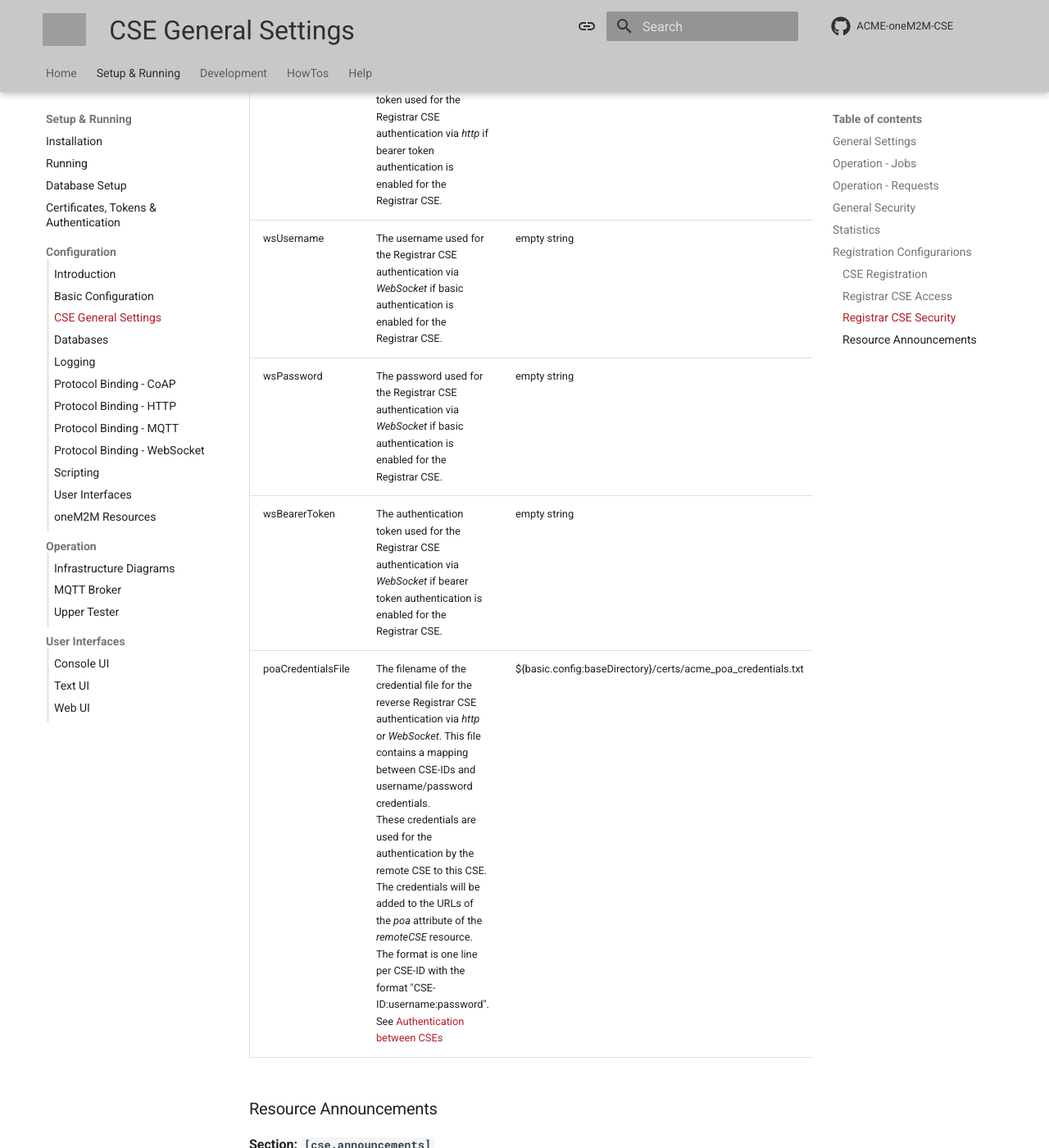
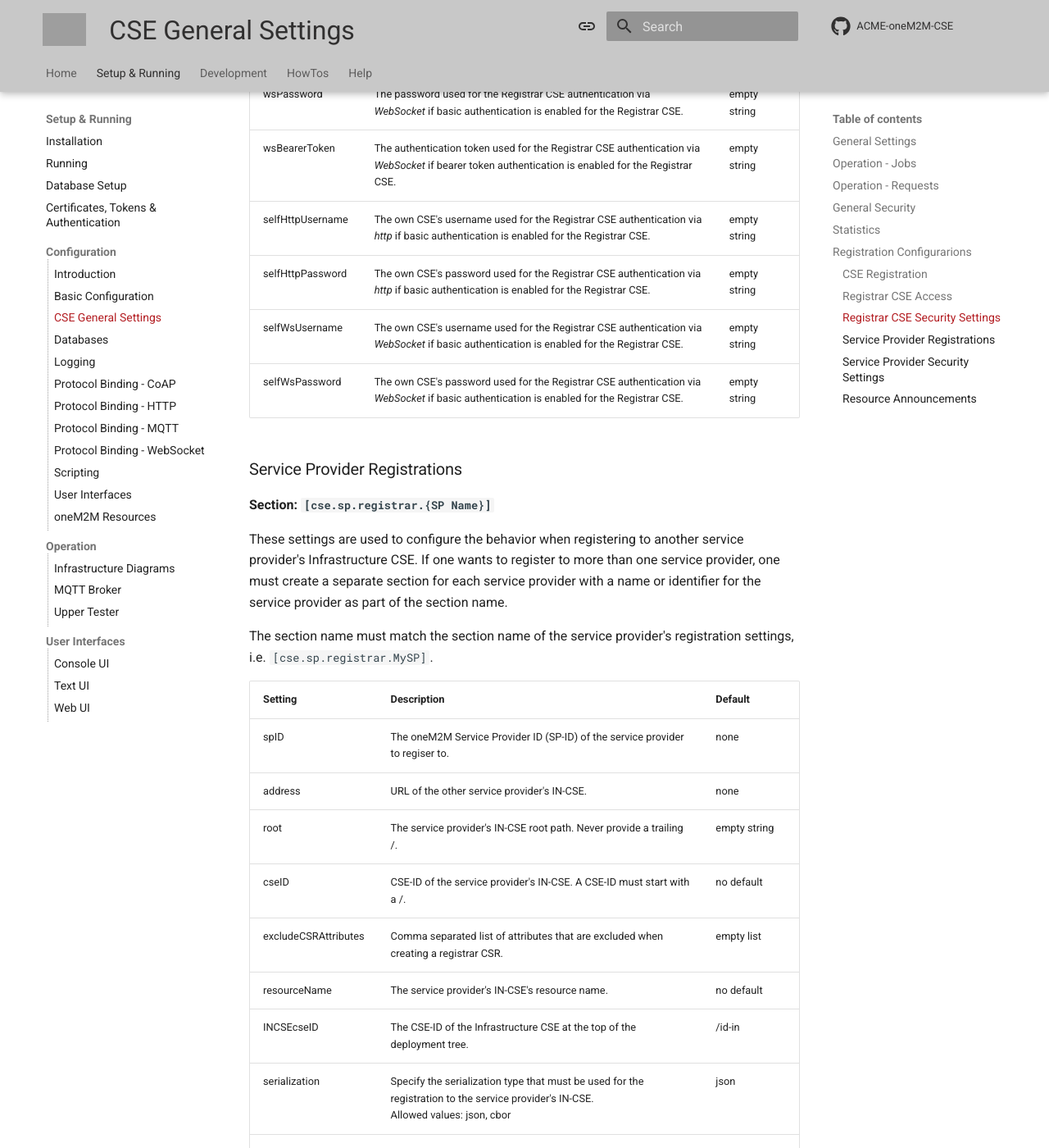
Before and after one commit to ankraft/ACME-oneM2M-CSE-mkdocs, an MkDocs documentation site: the page built from docs/setup/Configuration-cse.md, in a window 1280 px wide and 1400 px high, scrolled down 5997 px. Shown: the whole window at 82% size. Built offline with MkDocs 1.6.1 and Material for MkDocs 9.7.7, drawn with Linux system fonts in a browser that asks for light colours; comment, search, counter and statistics services are not loaded; some of the changed text lies outside the part shown; grey boxes are pictures that could not be loaded.

Commit message:
Added How-to for service provider registrations

````diff
--- a/docs/setup/Configuration-cse.md
+++ b/docs/setup/Configuration-cse.md
@@ -93,11 +93,12 @@ These settings are used to configure the CSE's internal statistics collection an
 
 These settings are used to configure the CSE's internal registration behaviour, but also set the allowed originators for AE and CSR registrations.
 
-| Setting               | Description                                                                                                                                                                          | Default    |
-|:----------------------|:-------------------------------------------------------------------------------------------------------------------------------------------------------------------------------------|:-----------|
-| allowedAEOriginators  | List of AE originators that can register. This is a comma-separated list of originators. Wildcards (* and ?) are supported.                                                          | C\*, S\*   |
-| allowedCSROriginators | List of CSR originators that can register. This is a comma-separated list of originators. Wildcards (* and ?) are supported.<br />**Note**: CSE-IDs must **not** have a leading "/". | empty list |
-| checkLiveliness       | Check the liveliness of the registrations to the registrar CSE and also from the registree CSEs.                                                                                     | True       |
+| Setting               | Description                                                                                                                                                                                                   | Default      |
+|:----------------------|:--------------------------------------------------------------------------------------------------------------------------------------------------------------------------------------------------------------|:-------------|
+| allowedAEOriginators  | List of AE originators that can register. This is a comma-separated list of originators. Wildcards (* and ?) are supported.                                                                                   | C\*, S\*     |
+| allowedCSROriginators | List of CSR originators that can register. This is a comma-separated list of originators. Wildcards (* and ?) are supported.<br />**Note**: CSE-IDs must **not** have a leading "/".                          | empty list   |
+| checkLiveliness       | Check the liveliness of the registrations to the registrar CSE and also from the registree CSEs.                                                                                                              | True         |
+| checkInterval         | This setting specifies the pause in seconds between tries to connect to the configured registrar CSE. This value is also used to check the connectivity to the registrar CSE after a successful registration. | 30 seconds   |
 
 
 ### Registrar CSE Access
@@ -114,23 +115,82 @@ These settings are used to configure the address, access and general behavior to
 | resourceName         | The Registrar CSE's resource name.                                                                                                                                                                            | no default   |
 | INCSEcseID           | The CSE-ID of the Infrastructure CSE at the top of the deployment tree.                                                                                                                                       | /id-in       |
 | serialization        | Specify the serialization type that must be used for the registration to the registrar CSE.<br />Allowed values: json, cbor                                                                                   | json         |
-| checkInterval        | This setting specifies the pause in seconds between tries to connect to the configured registrar CSE. This value is also used to check the connectivity to the registrar CSE after a successful registration. | 30 seconds   |
 | excludeCSRAttributes | Comma separated list of attributes that are excluded when creating a registrar CSR.                                                                                                                           | empty list   |
+| originator		   | The originator used for the registration to the registrar CSE.                                                                                                                                                | none         |
 
-
-### Registrar CSE Security
+### Registrar CSE Security Settings
 
 **Section: `[cse.registrar.security]`**
 
-| Setting            | Description                                                                                                                                                                                                                                                                                                                                                                                                                                                         | Default                                                      |
-|:-------------------|:--------------------------------------------------------------------------------------------------------------------------------------------------------------------------------------------------------------------------------------------------------------------------------------------------------------------------------------------------------------------------------------------------------------------------------------------------------------------|:-------------------------------------------------------------|
-| httpUsername       | The username used for the Registrar CSE authentication via *http* if basic authentication is enabled for the Registrar CSE.                                                                                                                                                                                                                                                                                                                                         | empty string                                                 |
-| httpPassword       | The password used for the Registrar CSE authentication via *http* if basic authentication is enabled for the Registrar CSE.                                                                                                                                                                                                                                                                                                                                         | empty string                                                 |
-| httpBearerToken    | The authentication token used for the Registrar CSE authentication via *http* if bearer token authentication is enabled for the Registrar CSE.                                                                                                                                                                                                                                                                                                                      | empty string                                                 |
-| wsUsername         | The username used for the Registrar CSE authentication via *WebSocket* if basic authentication is enabled for the Registrar CSE.                                                                                                                                                                                                                                                                                                                                    | empty string                                                 |
-| wsPassword         | The password used for the Registrar CSE authentication via *WebSocket* if basic authentication is enabled for the Registrar CSE.                                                                                                                                                                                                                                                                                                                                    | empty string                                                 |
-| wsBearerToken      | The authentication token used for the Registrar CSE authentication via *WebSocket* if bearer token authentication is enabled for the Registrar CSE.                                                                                                                                                                                                                                                                                                                 | empty string                                                 |
-| poaCredentialsFile | The filename of the credential file for the reverse Registrar CSE authentication via *http* or *WebSocket*. This file contains a mapping between CSE-IDs and username/password credentials.<br />These credentials are used for the authentication by the remote CSE to this CSE. The credentials will be added to the URLs of the *poa* attribute of the *remoteCSE* resource.<br /> The format is one line per CSE-ID with the format "CSE-ID:username:password".<br/>See [Authentication between CSEs](../howtos/AuthenticationBetweenCSEs.md) | ${basic.config:baseDirectory}/certs/acme_poa_credentials.txt |
+| Setting          | Description                                                                                                                                         | Default      |
+|:-----------------|:----------------------------------------------------------------------------------------------------------------------------------------------------|:-------------|
+| httpUsername     | The username used for the Registrar CSE authentication via *http* if basic authentication is enabled for the Registrar CSE.                         | empty string |
+| httpPassword     | The password used for the Registrar CSE authentication via *http* if basic authentication is enabled for the Registrar CSE.                         | empty string |
+| httpBearerToken  | The authentication token used for the Registrar CSE authentication via *http* if bearer token authentication is enabled for the Registrar CSE.      | empty string |
+| wsUsername       | The username used for the Registrar CSE authentication via *WebSocket* if basic authentication is enabled for the Registrar CSE.                    | empty string |
+| wsPassword       | The password used for the Registrar CSE authentication via *WebSocket* if basic authentication is enabled for the Registrar CSE.                    | empty string |
+| wsBearerToken    | The authentication token used for the Registrar CSE authentication via *WebSocket* if bearer token authentication is enabled for the Registrar CSE. | empty string |
+| selfHttpUsername | The own CSE's username used for the Registrar CSE authentication via *http* if basic authentication is enabled for the Registrar CSE.               | empty string |
+| selfHttpPassword | The own CSE's password used for the Registrar CSE authentication via *http* if basic authentication is enabled for the Registrar CSE.               | empty string |
+| selfWsUsername   | The own CSE's username used for the Registrar CSE authentication via *WebSocket* if basic authentication is enabled for the Registrar CSE.          | empty string |
+| selfWsPassword   | The own CSE's password used for the Registrar CSE authentication via *WebSocket* if basic authentication is enabled for the Registrar CSE.          | empty string |
+
+
+### Service Provider Registrations
+
+**Section: `[cse.sp.registrar.{SP Name}]`**
+
+These settings are used to configure the behavior when registering to another service provider's Infrastructure CSE.
+If one wants to register to more than one service provider, one must create a separate section for each service provider
+with a name or identifier for the service provider as part of the section name.
+
+The section name must match the section name of the service provider's registration settings, i.e. `[cse.sp.registrar.MySP]`.
+
+
+| Setting              | Description                                                                                                                             | Default           |
+|:---------------------|:----------------------------------------------------------------------------------------------------------------------------------------|:------------------|
+| spID                 | The oneM2M Service Provider ID (SP-ID) of the service provider to regiser to.                                                           | none              |
+| address              | URL of the other service provider's IN-CSE.                                                                                             | none              |
+| root                 | The service provider's IN-CSE root path. Never provide a trailing /.                                                                    | empty string      |
+| cseID                | CSE-ID of the service provider's IN-CSE. A CSE-ID must start with a /.                                                                  | no default        |
+| excludeCSRAttributes | Comma separated list of attributes that are excluded when creating a registrar CSR.                                                     | empty list        |
+| resourceName         | The service provider's IN-CSE's resource name.                                                                                          | no default        |
+| INCSEcseID           | The CSE-ID of the Infrastructure CSE at the top of the deployment tree.                                                                 | /id-in            |
+| serialization        | Specify the serialization type that must be used for the registration to the service provider's IN-CSE.<br />Allowed values: json, cbor | json              |
+| originator           | The originator used for the registration to the service provider's IN-CSE.                                                              | The CSE's CSE ID  |
+
+### Service Provider Security Settings
+
+**Section: `[cse.sp.registrar.security.{SP Name}]`**
+
+These settings are used to configure the security settings when registering to another service provider's Infrastructure CSE.
+If one wants to register to more than one service provider, one must create a separate section for each service provider
+with a name or identifier for the service provider as part of the section name.
+
+The section name must match the section name of the service provider's registration settings, i.e.
+
+```ini title="Example of a service provider's registration section, including security settings"
+[cse.sp.registrar.MySP]
+...
+
+[cse.sp.registrar.security.MySP]
+...
+```
+
+
+| Setting          | Description                                                                                                                                         | Default      |
+|:-----------------|:----------------------------------------------------------------------------------------------------------------------------------------------------|:-------------|
+| httpUsername     | The username used for the service provider's IN-CSE authentication via *http* if basic authentication is enabled for the service provider's IN-CSE.                         | empty string |
+| httpPassword     | The password used for the service provider's IN-CSE authentication via *http* if basic authentication is enabled for the service provider's IN-CSE.                         | empty string |
+| httpBearerToken  | The authentication token used for the service provider's IN-CSE authentication via *http* if bearer token authentication is enabled for the service provider's IN-CSE.      | empty string |
+| wsUsername       | The username used for the service provider's IN-CSE authentication via *WebSocket* if basic authentication is enabled for the Registrar CSE.                    | empty string |
+| wsPassword       | The password used for the service provider's IN-CSE authentication via *WebSocket* if basic authentication is enabled for the Registrar CSE.                    | empty string |
+| wsBearerToken    | The authentication token used for the service provider's IN-CSE authentication via *WebSocket* if bearer token authentication is enabled for the service provider's IN-CSE. | empty string |
+| selfHttpUsername | The own CSE's username used for the service provider's IN-CSE authentication via *http* if basic authentication is enabled for the service provider's IN-CSE.               | empty string |
+| selfHttpPassword | The own CSE's password used for the service provider's IN-CSE authentication via *http* if basic authentication is enabled for the service provider's IN-CSE.               | empty string |
+| selfWsUsername   | The own CSE's username used for the service provider's IN-CSE authentication via *WebSocket* if basic authentication is enabled for the service provider's IN-CSE.          | empty string |
+| selfWsPassword   | The own CSE's password used for the service provider's IN-CSE authentication via *WebSocket* if basic authentication is enabled for the service provider's IN-CSE.          | empty string |
+
 
 
 ### Resource Announcements
--- a/mkdocs.yml
+++ b/mkdocs.yml
@@ -205,6 +205,7 @@ nav:
       - 'Pyenv Setup': 'howtos/HowTo-pyenv.md'
       - 'Raspberry Pi': 'howtos/RaspberryPi.md'
       - 'Resource Editor Syntax Highlighting': 'howtos/EnablingSyntaxHighlighting.md'
+      - 'How to Interconnect Service Providers': 'howtos/ServiceProviderRegistration.md'
       - 'Stand-alone Web UI': 'howtos/StandAloneWebUI.md'
   - 'Help':
     - 'FAQ': 'help/FAQ.md'
````
Also changed, not shown: docs/howtos/ServiceProviderRegistration.md (added, +67 -0 lines), docs/images/mcc-prime.png (added), docs/images/mcc-prime.svg (added), 1 other file.
